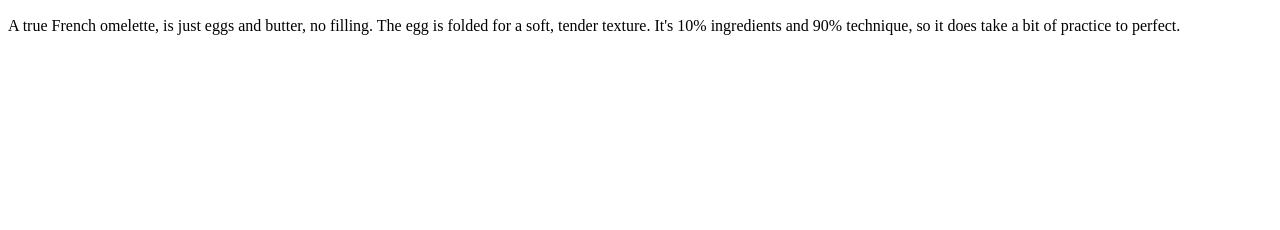
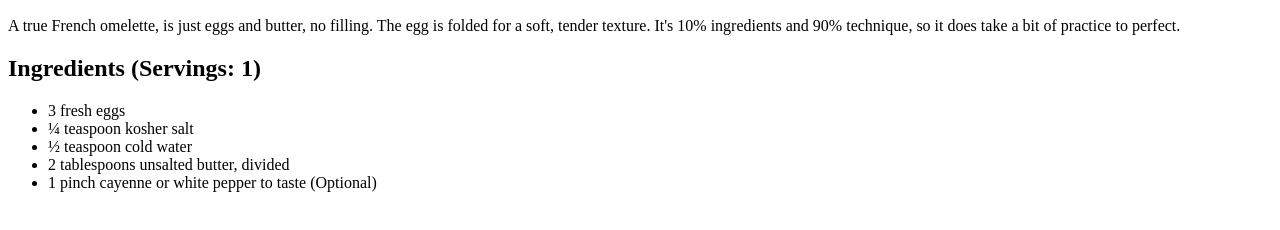
Before and after one commit to snnchowdhary/odin-recipes, a plain HTML site: page recipes/french-omelette.html in a window 1280 px wide. Shown: the part 434-664 px from the top of the page. Drawn offline with Linux system fonts and the light colour scheme.

Commit message:
List all ingredients for french-omelette recipe

```diff
--- a/recipes/french-omelette.html
+++ b/recipes/french-omelette.html
@@ -18,5 +18,13 @@
       folded for a soft, tender texture. It's 10% ingredients and 90% technique,
       so it does take a bit of practice to perfect.
     </p>
+    <h2>Ingredients (Servings: 1)</h2>
+    <ul>
+      <li>3 fresh eggs</li>
+      <li>¼ teaspoon kosher salt</li>
+      <li>½ teaspoon cold water</li>
+      <li>2 tablespoons unsalted butter, divided</li>
+      <li>1 pinch cayenne or white pepper to taste (Optional)</li>
+    </ul>
   </body>
 </html>
```
